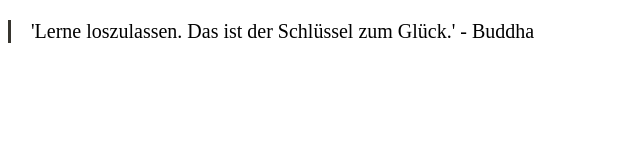
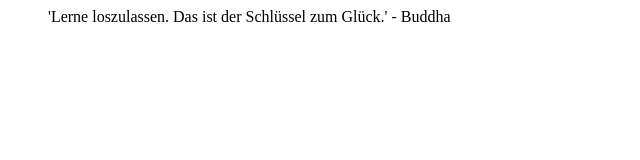
Before and after one commit to mbraeutig/mbraeutig.github.io, a plain HTML site: page notion/quote.html in a window 1280 px wide. Shown: the whole page, without its empty margins (0-640 px from the left). Drawn offline with Linux system fonts and the light colour scheme.

Commit message:
Update quote.html

```diff
--- a/notion/quote.html
+++ b/notion/quote.html
@@ -1,10 +1,6 @@
 <html><head><meta http-equiv="Content-Type" content="text/html; charset=utf-8"/>
 <style>
 blockquote {
-	font-size: 1.25em;
-	margin: 1em 0;
-	padding-left: 1em;
-	border-left: 3px solid rgb(55, 53, 47);
 }
 </style>
 </head>
```
